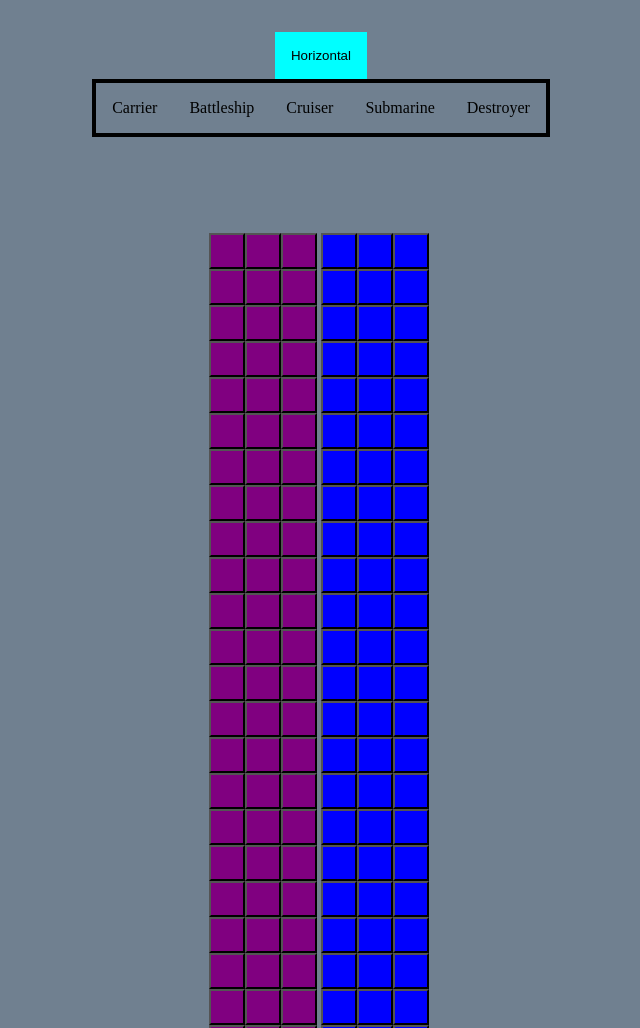
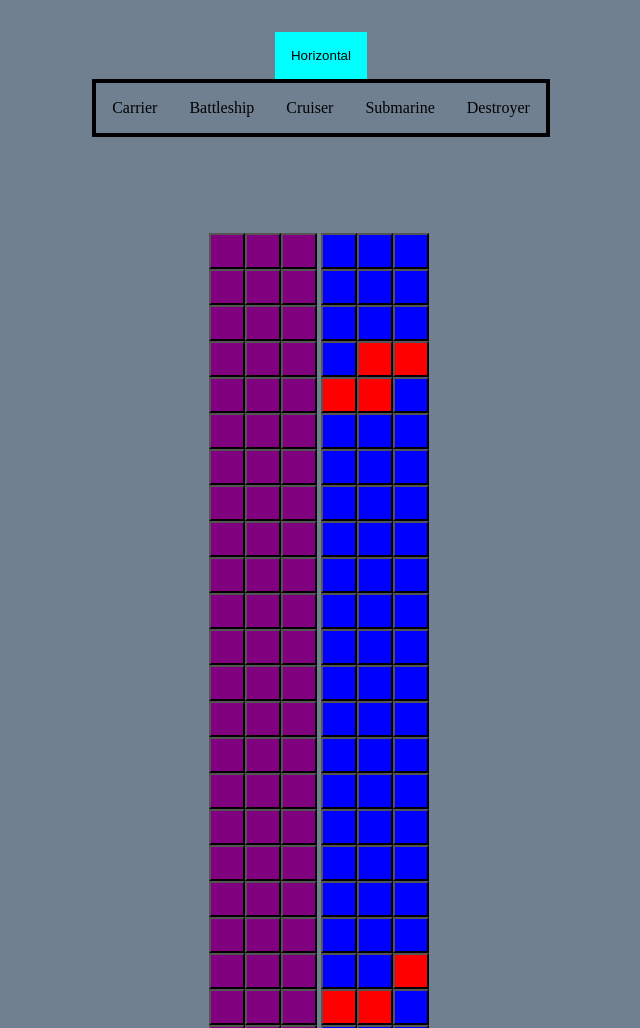
Before and after one commit to MortalChris/Battleship-Project, a website built with webpack: page dist/index.html in a window 1280 px wide. Shown: the top 1028 px of the page, without its empty margins (319-959 px from the left). Built offline with nearby package versions, Linux system fonts and the light colour scheme.

Commit message:
Created placeOppShips, random place ships on board

```diff
--- a/src/index.js
+++ b/src/index.js
@@ -3,6 +3,11 @@ import {shipFunc} from './ships.js';
 import {players} from './player.js';
 import {gameBoardCreation} from './gameboard.js';
 import {placeShips} from './placeShips.js';
+import {placeOpponentShips} from './placeOpponentShips.js';
 // const ships = shipFunc();
+gameBoardCreation();
+players();
 
+
+placeOpponentShips();
 placeShips();
--- /dev/null
+++ b/src/placeOpponentShips.js
@@ -0,0 +1,92 @@
+import {players} from './player.js';
+// import {gameBoardCreation} from './gameboard.js';
+import {shipFunc} from './ships.js';
+const ships = shipFunc();
+
+function placeOpponentShips(){
+
+    const gameBoardArrayOpponent = [
+        [0,0,0,0,0,0,0,0,0,0],
+        [0,0,0,0,0,0,0,0,0,0],
+        [0,0,0,0,0,0,0,0,0,0],
+        [0,0,0,0,0,0,0,0,0,0],
+        [0,0,0,0,0,0,0,0,0,0],
+        [0,0,0,0,0,0,0,0,0,0],
+        [0,0,0,0,0,0,0,0,0,0],
+        [0,0,0,0,0,0,0,0,0,0],
+        [0,0,0,0,0,0,0,0,0,0],
+        [0,0,0,0,0,0,0,0,0,0]
+        ];
+
+    function randomizeShips(ships){
+        let randomShip;
+        let directionArray = ["Horizontal", "Vertical"];
+
+        const playersObj = players();
+        const player2 = playersObj.player2;
+
+        for(let i = 0; i < 5; i++){
+            const randomRow = Math.floor(Math.random() * 9);
+            const randomColumn = Math.floor(Math.random() * 10) + 1;
+            const randomizeDireactionFormula = Math.floor((Math.random() * directionArray.length));
+            const randomDirection = directionArray[randomizeDireactionFormula];
+            randomShip = Object.keys(ships)[i];
+            placeShipsonBoard(gameBoardArrayOpponent, randomRow, randomColumn, randomDirection, player2[randomShip].length);
+        }
+    };
+    randomizeShips(ships);
+
+
+    function placeShipsonBoard(board, row, col, direction, count){
+        let allowShip = true;
+            if (direction === 'Horizontal') {
+                let difCol = col-1;
+                for (let i = difCol; i < difCol + count; i++) {
+                    if (i >= 10 || board[row][i] === 1 || board[row][i] === null ) {//
+                        allowShip = false;
+                        break;
+                        }else{
+                        allowShip = true;
+                        }
+                    }
+                if(allowShip){
+                    for (let i = difCol; i < difCol + count; i++) {
+                        board[row][i] = 1;
+                        let newCol = i + 1
+                        displayShips(row,newCol);
+                    }
+                }else{
+                    console.log("You tried to place the ship horizontally but there is already a ship there");
+                }
+
+            } else if (direction === 'Vertical') {
+                for (let i = row; i < row + count; i++) {
+                    if (i >= 10 || board[i][col] === 1 || board[i][col] === null ) {//
+                        allowShip = false;
+                        break;
+                        }else{
+                        allowShip = true;
+                        }
+                    }
+                if(allowShip) {
+                    for (let i = row; i < row + count; i++) {
+                        board[i][col] = 1;
+                        console.log("Col is " + col);
+                        displayShips(i,col);
+                    }
+                }else{
+                    console.log("You tried to place the ship vertically but there is already a ship there");
+                }
+            }
+            console.log(gameBoardArrayOpponent);
+        };
+
+
+        function displayShips(row, column){
+            const displayBoardPiece = document.querySelector(`.player2-board-piece[data-row="${row}"][data-column="${column}"]`);
+            console.log(displayBoardPiece);
+            displayBoardPiece.style.backgroundColor  = "red";
+        }
+}
+
+export {placeOpponentShips};
--- a/src/placeShips.js
+++ b/src/placeShips.js
@@ -1,10 +1,10 @@
 import {players} from './player.js';
-import {gameBoardCreation} from './gameboard.js';
+// import {gameBoardCreation} from './gameboard.js';
 
 function placeShips(){
 
-    players();
-    gameBoardCreation();
+    // players();
+    // gameBoardCreation();
 
     const gameBoardArray = [
         [0,0,0,0,0,0,0,0,0,0],
--- a/src/ships.js
+++ b/src/ships.js
@@ -1,8 +1,8 @@
 function shipFunc(){
     const shipFactor ={
-            playerName(name){
-                return{name};
-            },
+        // playerName(name){
+        //     return{name};
+        // },
             carrier: {
                 health: 5,
                 dmg : 0,
```
Also changed, not shown: dist/index.html, dist/main.js.
